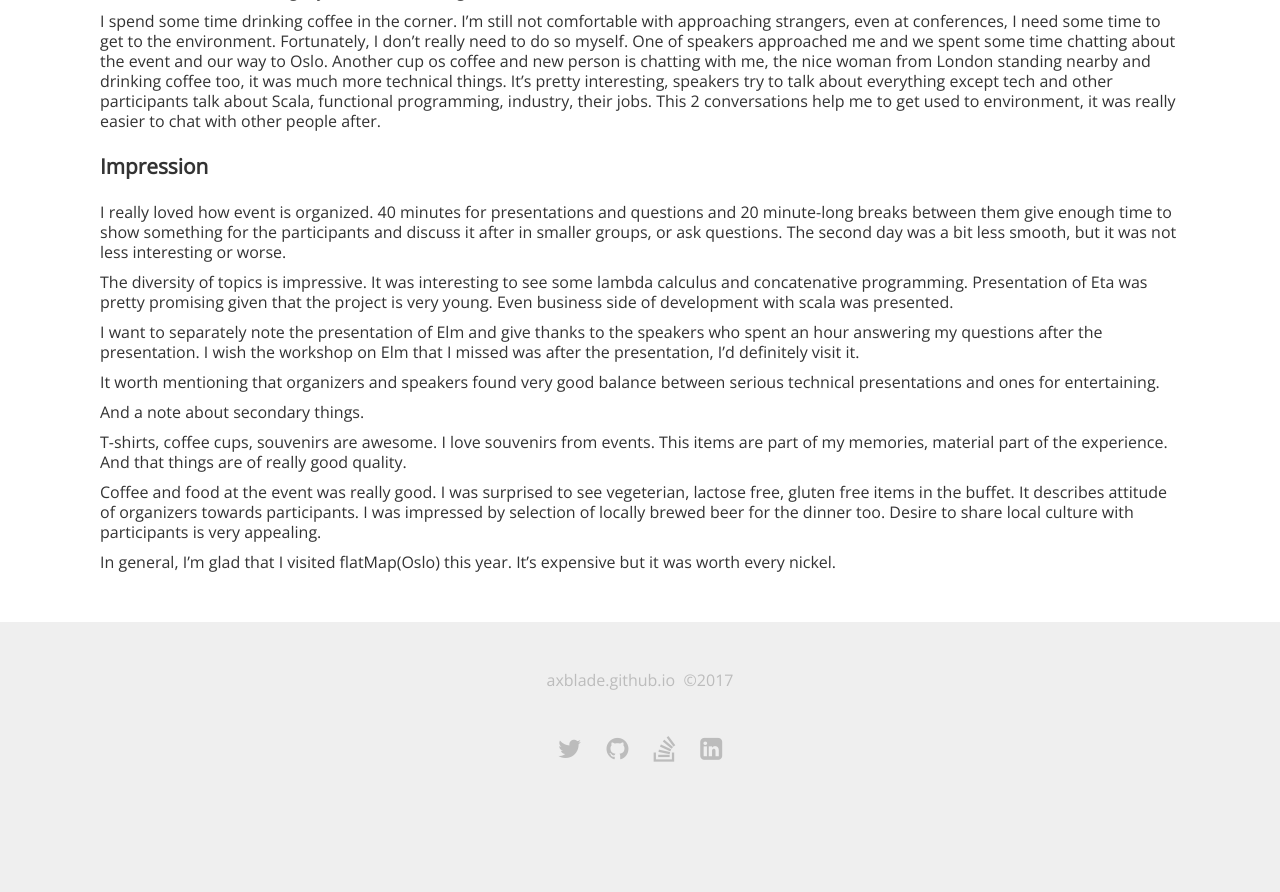
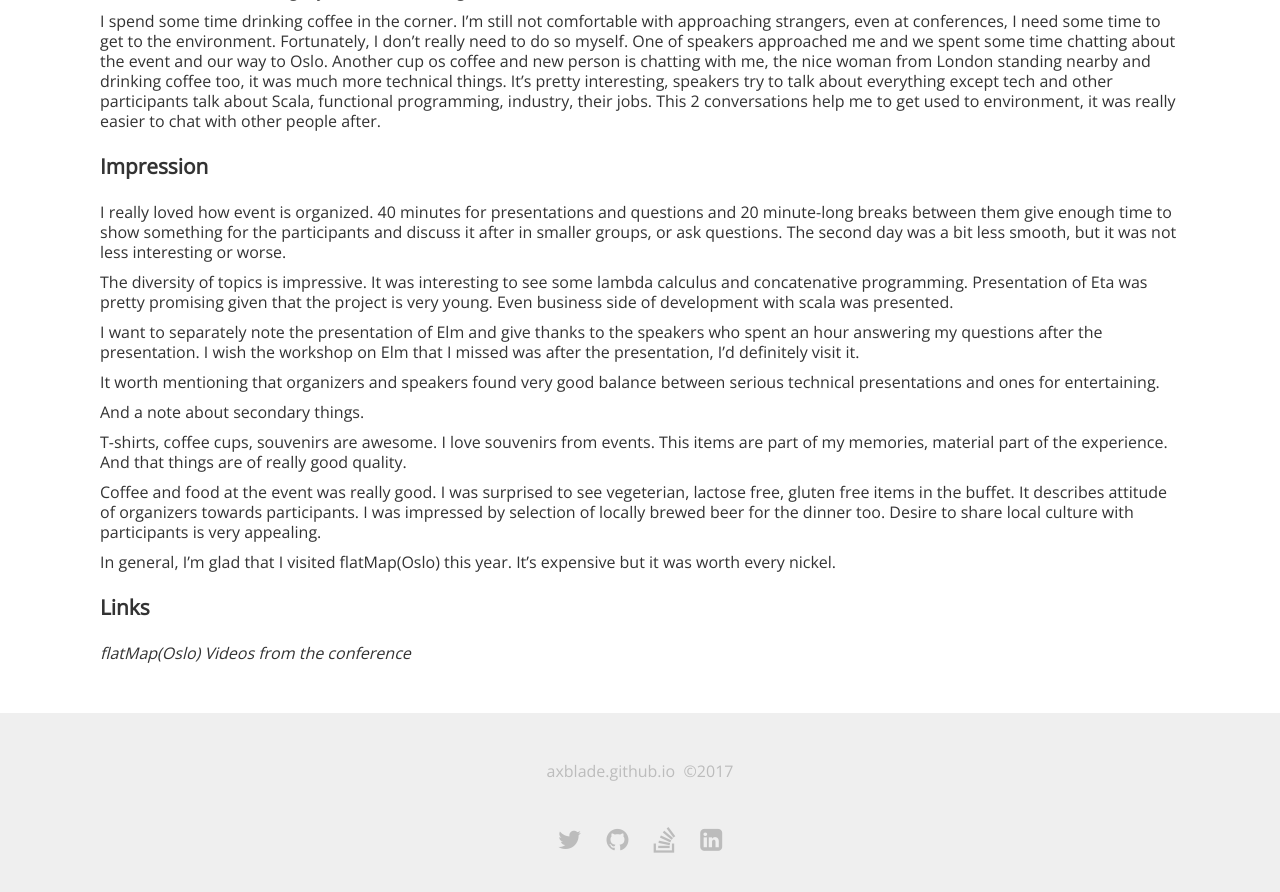
Before and after one commit to eugene-sy/eugene-sy.github.io, a Jekyll site: the page built from _posts/2017-05-13-flatmap-2017-Oslo.md, in a window 1280 px wide and 900 px high, scrolled down 808 px. Shown: the top 892 px of the window. Built offline with Jekyll 4.4.1, drawn with Linux system fonts in a browser that asks for light colours; nearby versions of some CDN libraries; before the commit the page ends 1617 px from its top, so only the background shows below that; some of the changed text lies outside the part shown.

Commit message:
links and editing

```diff
--- a/_posts/2017-05-13-flatmap-2017-Oslo.md
+++ b/_posts/2017-05-13-flatmap-2017-Oslo.md
@@ -1,6 +1,6 @@
 ---
 layout: post
-title: "Long Journey to Emacs"
+title: "flatMap(Oslo) 2017"
 categories: experience
 tags: [experience]
 preface: "My experience of visiting flatMap(Oslo)."
@@ -37,3 +37,8 @@
 Coffee and food at the event was really good. I was surprised to see vegeterian, lactose free, gluten free items in the buffet. It describes attitude of organizers towards participants. I was impressed by selection of locally brewed beer for the dinner too. Desire to share local culture with participants is very appealing.
 
 In general, I'm glad that I visited flatMap(Oslo) this year. It's expensive but it was worth every nickel.
+
+## Links
+
+[flatMap(Oslo)](http://2017.flatmap.no/)
+[Videos from the conference](https://vimeo.com/channels/flatmap2017)
```
